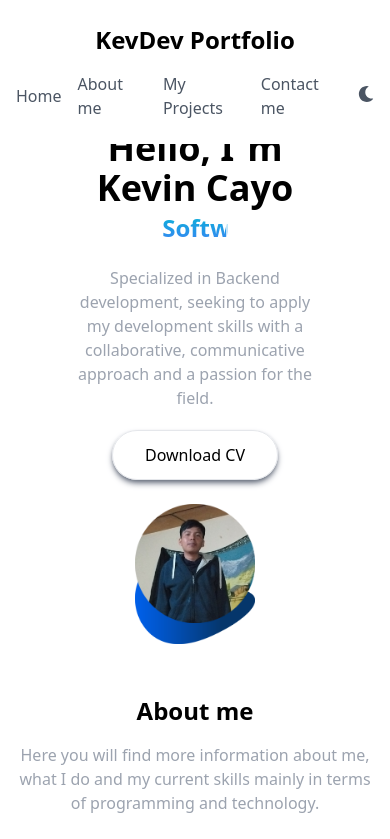
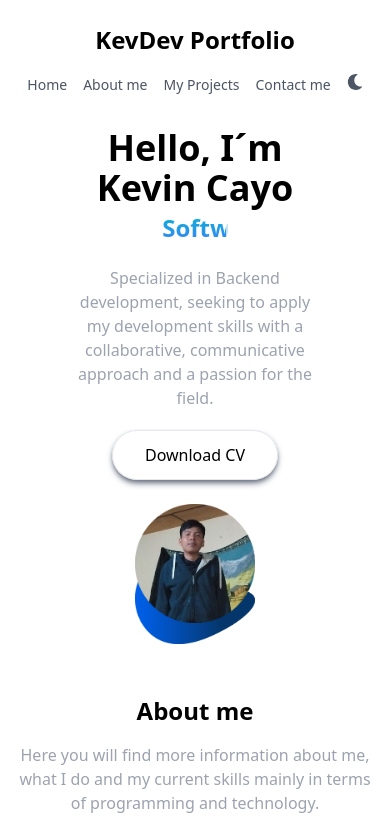
Before and after one commit to KevinCayo10/portfolio_kevdev, a React (Vite) app: page / in a window 390 px wide. Shown: the top 839 px of the page. Built offline with nearby package versions, Linux system fonts and the light colour scheme.

Commit message:
style: Adaptativo el menu a movil

```diff
--- a/src/components/Header.jsx
+++ b/src/components/Header.jsx
@@ -46,7 +46,7 @@ export default function Header() {
                     <a
                       href={option.url}
                       onClick={(e) => handleSmoothScroll(e, targetId)}
-                      className="text-gray-600  dark:hover:text-white cursor-pointer hover:text-gray-800"
+                      className="text-gray-600  dark:hover:text-white cursor-pointer hover:text-gray-800 text-sm sm:text-base"
                     >
                       {option.title}
                     </a>
```
